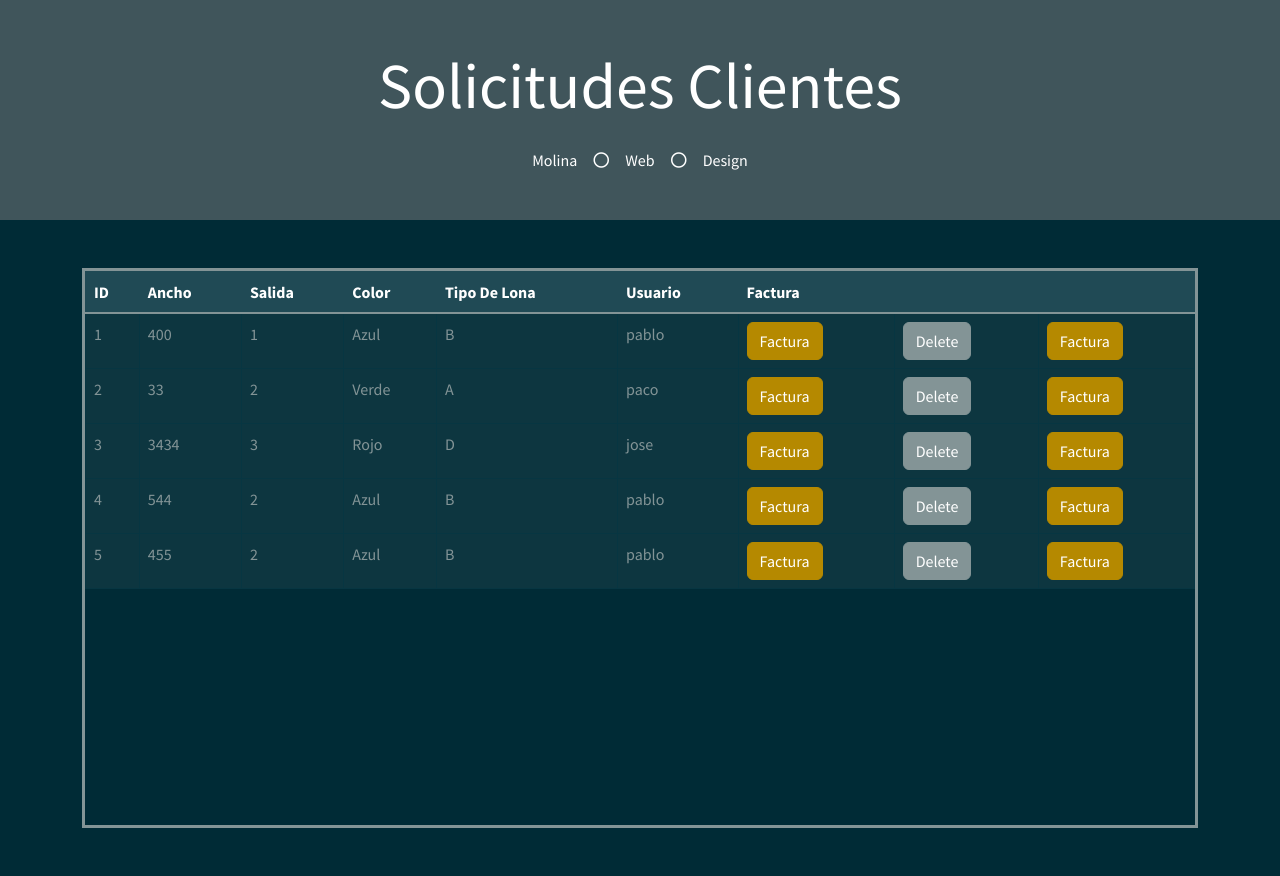
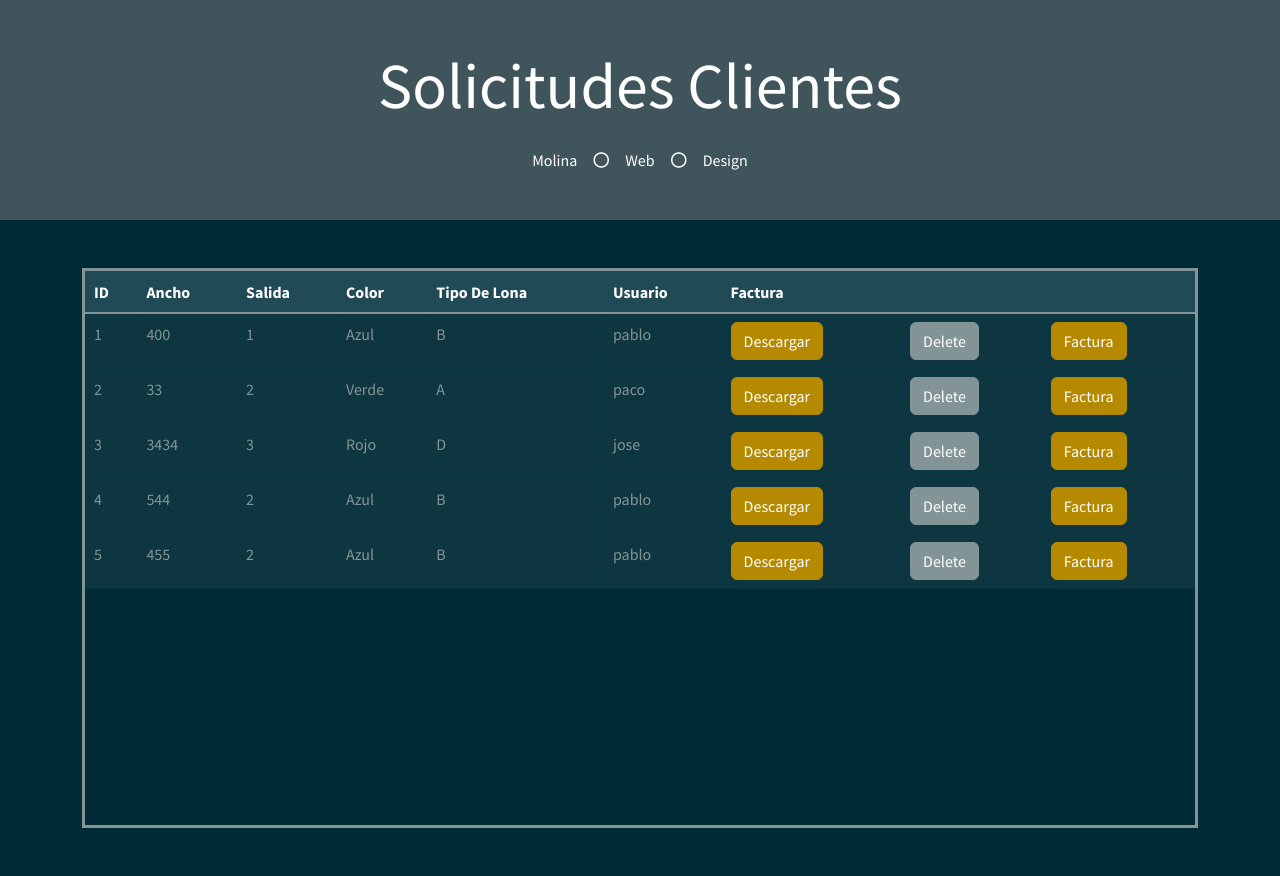
Before and after one commit to pmolina4/MolinaWebDesign, a Flask app: page /solicitudes_admin in a window 1280 px wide. Shown: the part 83-959 px from the top of the page. Run offline with Flask 3, Linux system fonts and the light colour scheme; a user stored in the database is signed in; some libraries are stand-ins or nearby versions.

Commit message:
actualizacion campo

```diff
--- a/MolinaWebDesign/myapp/templates/solicitudes_admin.html
+++ b/MolinaWebDesign/myapp/templates/solicitudes_admin.html
@@ -57,7 +57,7 @@
                         <td> {{ solicitud.TipoLona }} </td>
                         <td> {{ solicitud.Usu }} </td>
                         <td><a class="btn btn-primary"
-                                href="/download_pdf/{{solicitud.PresupuestoToldo_id}}">Factura</a></td>
+                                href="/download_pdf/{{solicitud.PresupuestoToldo_id}}">Descargar</a></td>
                         <form id="deletForm" action="/delete_solicitud/{{solicitud.PresupuestoToldo_id}}" method="post">
                             <td> <input type="submit" value="Delete" class="btn btn-secondary" /></td>
                         </form>
```
